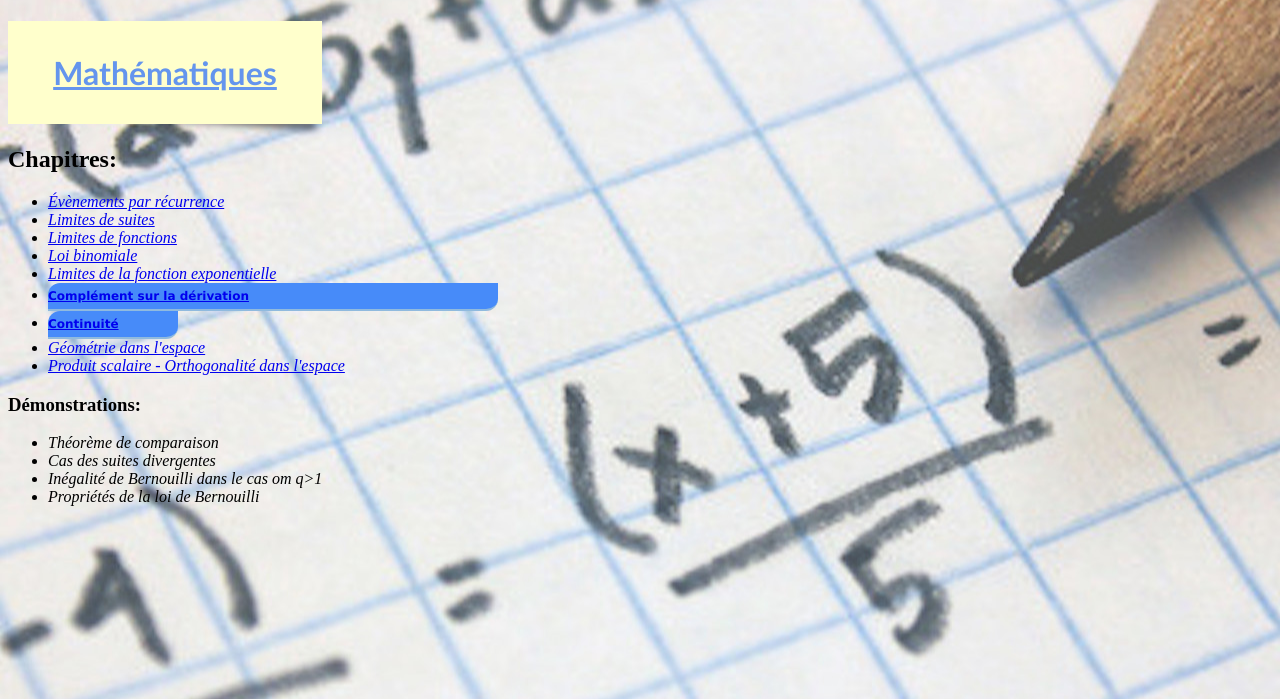
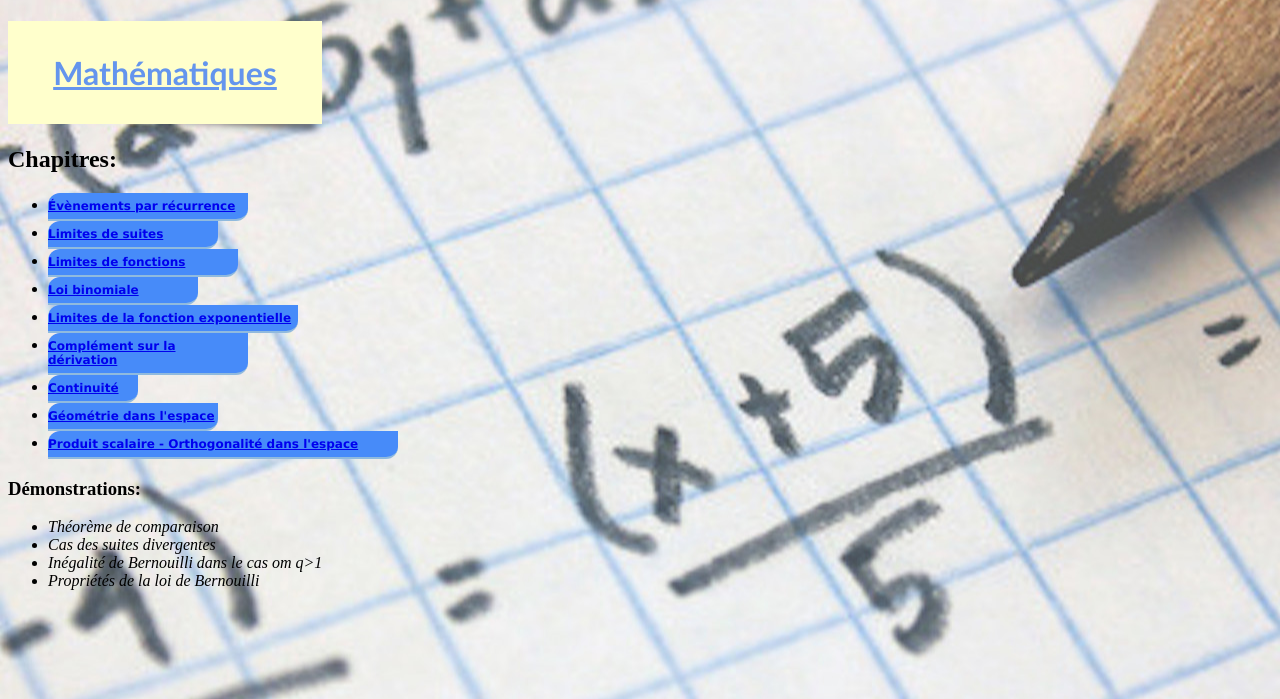
Before and after one commit to denisdoryan/mescours, a PHP site: the page made by Cours MAT/maths.html in a window 1280 px wide. Shown: the top 699 px of the page. Run offline with PHP 8.4, Linux system fonts and the light colour scheme.

Commit message:
Update stylemat.css

```diff
--- a/Cours MAT/stylemat.css
+++ b/Cours MAT/stylemat.css
@@ -34,6 +34,66 @@ html
   background: url("fondMAT.jpg") no-repeat center fixed;
 }
 
+.bouton1 {
+  border-radius:12px 0 12px 0;
+  background: #478bf9;
+  border:none;
+  color:#fff;
+  font:bold 12px Verdana;
+  padding:6px 0 6px 0;
+  width: 200px;
+  border-bottom: 2px solid #90bade;
+  margin: 0;
+}
+
+.bouton2 {
+  border-radius:12px 0 12px 0;
+  background: #478bf9;
+  border:none;
+  color:#fff;
+  font:bold 12px Verdana;
+  padding:6px 0 6px 0;
+  width: 170px;
+  border-bottom: 2px solid #90bade;
+  margin: 0;
+}
+
+.bouton3 {
+  border-radius:12px 0 12px 0;
+  background: #478bf9;
+  border:none;
+  color:#fff;
+  font:bold 12px Verdana;
+  padding:6px 0 6px 0;
+  width: 190px;
+  border-bottom: 2px solid #90bade;
+  margin: 0;
+}
+
+.bouton4 {
+  border-radius:12px 0 12px 0;
+  background: #478bf9;
+  border:none;
+  color:#fff;
+  font:bold 12px Verdana;
+  padding:6px 0 6px 0;
+  width: 150px;
+  border-bottom: 2px solid #90bade;
+  margin: 0;
+}
+
+.bouton5 {
+  border-radius:12px 0 12px 0;
+  background: #478bf9;
+  border:none;
+  color:#fff;
+  font:bold 12px Verdana;
+  padding:6px 0 6px 0;
+  width: 250px;
+  border-bottom: 2px solid #90bade;
+  margin: 0;
+}
+
 .bouton6 {
   border-radius:12px 0 12px 0;
   background: #478bf9;
@@ -41,7 +101,7 @@ html
   color:#fff;
   font:bold 12px Verdana;
   padding:6px 0 6px 0;
-  width: 450px;
+  width: 200px;
   border-bottom: 2px solid #90bade;
   margin: 0;
 }
@@ -53,7 +113,31 @@ html
   color:#fff;
   font:bold 12px Verdana;
   padding:6px 0 6px 0;
-  width: 130px;
+  width: 90px;
   border-bottom: 2px solid #90bade;
   margin: 0;
 }
+
+.bouton8 {
+  border-radius:12px 0 12px 0;
+  background: #478bf9;
+  border:none;
+  color:#fff;
+  font:bold 12px Verdana;
+  padding:6px 0 6px 0;
+  width: 170px;
+  border-bottom: 2px solid #90bade;
+  margin: 0;
+}
+
+.bouton9 {
+  border-radius:12px 0 12px 0;
+  background: #478bf9;
+  border:none;
+  color:#fff;
+  font:bold 12px Verdana;
+  padding:6px 0 6px 0;
+  width: 350px;
+  border-bottom: 2px solid #90bade;
+  margin: 0;
+}
```
